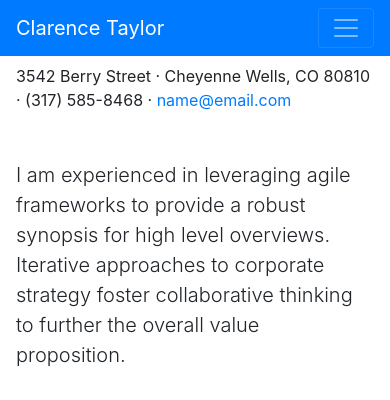
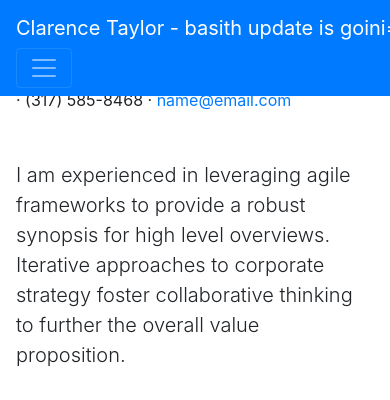
Before and after one commit to abdulbasitha/abdulbasitha.github.io, a plain HTML site: page index.html in a window 390 px wide. Shown: the top 400 px of the page. Drawn offline with nearby package versions, Linux system fonts and the light colour scheme; a web font is replaced by a local one.

Commit message:
basith update

```diff
--- a/index.html
+++ b/index.html
@@ -27,7 +27,7 @@
 
   <nav class="navbar navbar-expand-lg navbar-dark bg-primary fixed-top" id="sideNav">
     <a class="navbar-brand js-scroll-trigger" href="#page-top">
-      <span class="d-block d-lg-none">Clarence Taylor</span>
+      <span class="d-block d-lg-none">Clarence Taylor - basith update is goini=ng on </span>
       <span class="d-none d-lg-block">
         <img class="img-fluid img-profile rounded-circle mx-auto mb-2" src="img/profile.jpg" alt="">
       </span>
@@ -63,8 +63,8 @@
 
     <section class="resume-section p-3 p-lg-5 d-flex align-items-center" id="about">
       <div class="w-100">
-        <h1 class="mb-0">ABDUL
-          <span class="text-primary">BASITH</span>
+        <h1 class="mb-0">Clarence
+          <span class="text-primary">Taylor</span>
         </h1>
         <div class="subheading mb-5">3542 Berry Street · Cheyenne Wells, CO 80810 · (317) 585-8468 ·
           <a href="mailto:name@email.com">name@email.com</a>
```
